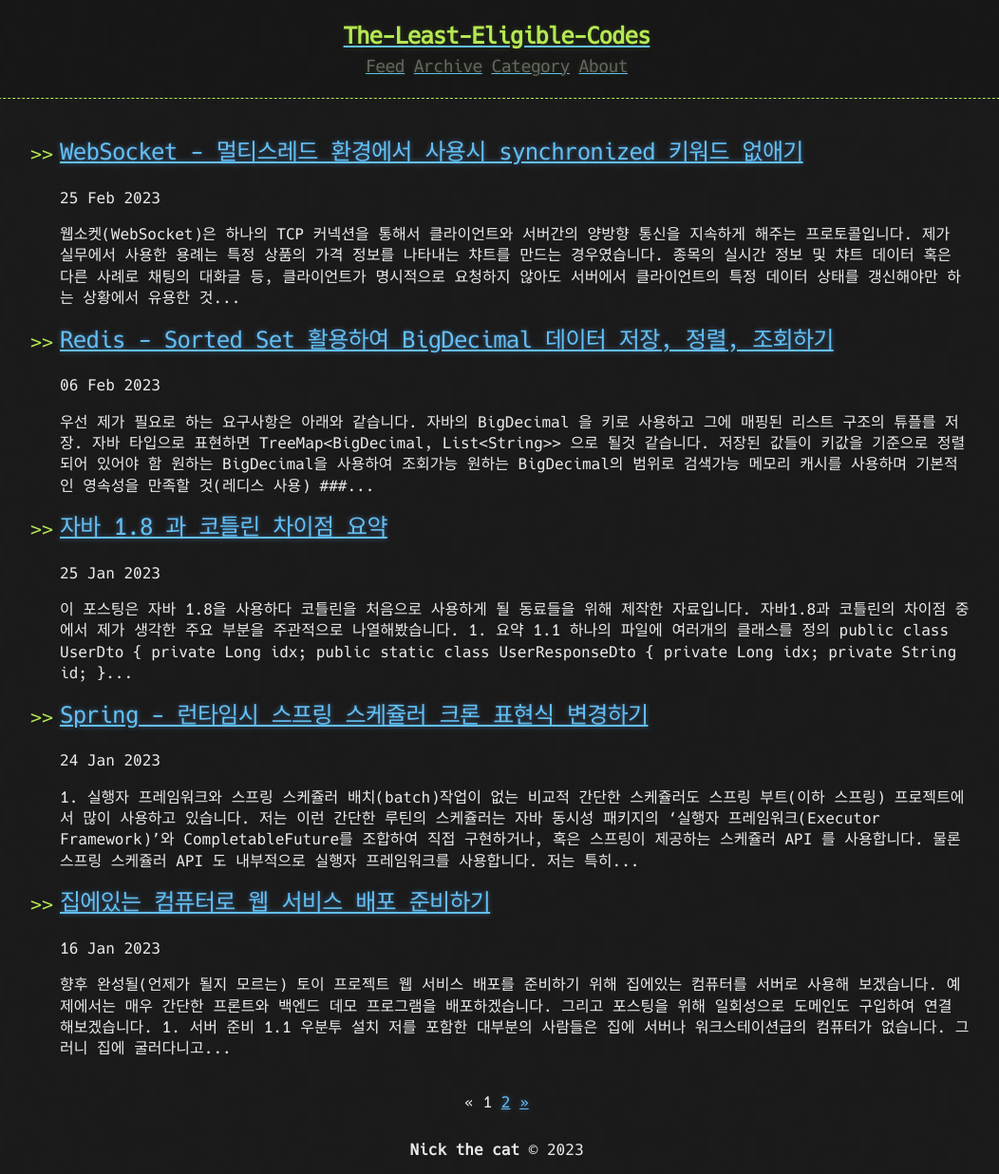
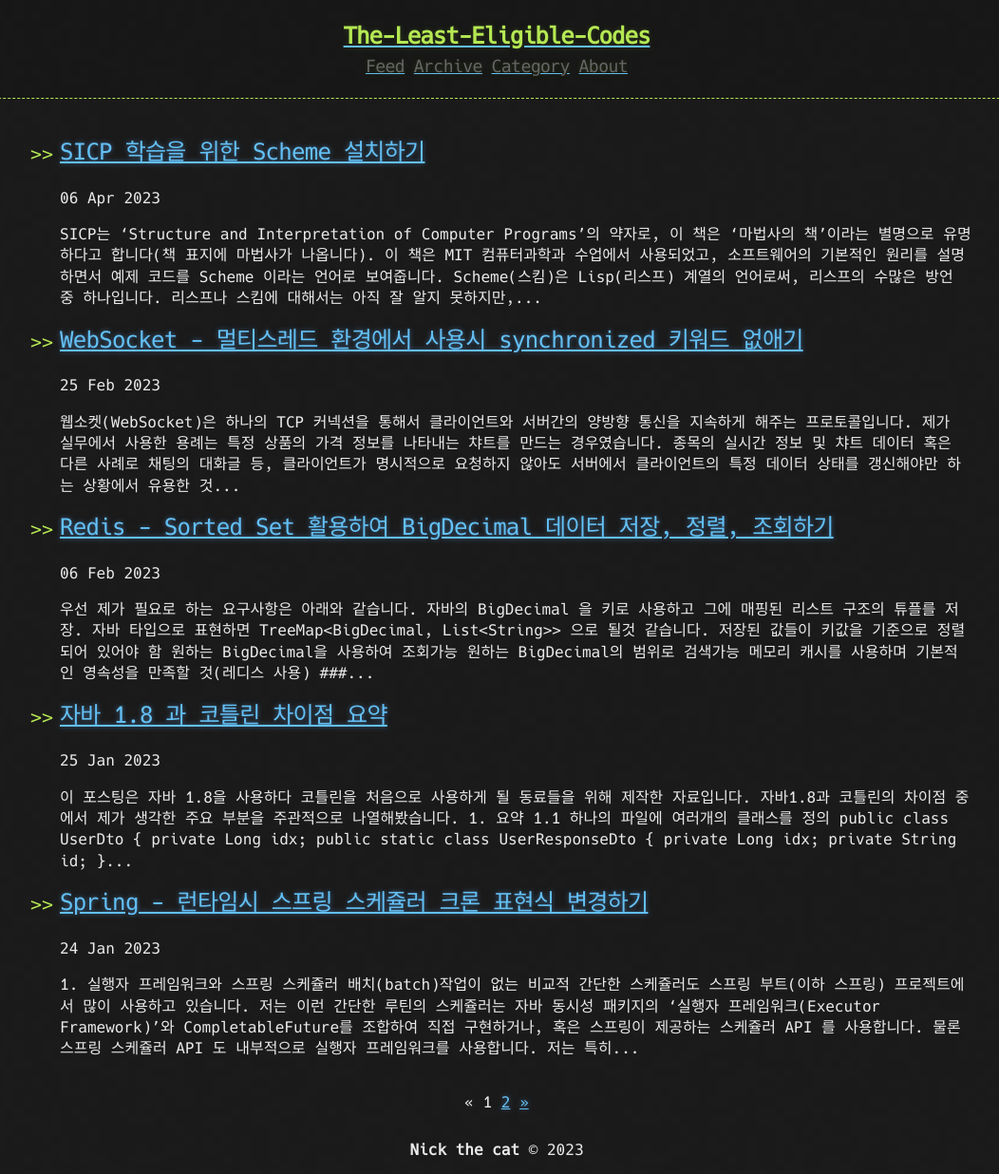
Before and after one commit to S1000f/S1000f.github.io, a Jekyll site: the page built from docs/index.html, in a window 1280 px wide. Shown: the whole page at 95% size, without its empty margins (117-1169 px from the left). Built offline with Jekyll 4.4.1, drawn with Linux system fonts in a browser that asks for light colours; the list of posts is cut into pages by our own code; some of the changed lines change nothing that is shown.

Commit message:
done: scheme

```diff
--- a/docs/_posts/2023-04-06-scheme-for-sicp.md
+++ b/docs/_posts/2023-04-06-scheme-for-sicp.md
@@ -1,10 +1,10 @@
 ---
 title: SICP 학습을 위한 Scheme 설치하기
-published: false
+published: true
 tags: scheme, sicp
 ---
 
-![](../images/half-life.jpg)
+![](https://raw.githubusercontent.com/S1000f/S1000f.github.io/master/docs/images/half-life.jpg)
 
 SICP는 'Structure and Interpretation of Computer Programs'의 약자로, 이 책은 '마법사의 책'이라는 별명으로 유명하다고 합니다(책 표지에 마법사가 나옵니다).
 이 책은 MIT 컴퓨터과학과 수업에서 사용되었고, 소프트웨어의 기본적인 원리를 설명하면서 예제 코드를 Scheme 이라는 언어로 보여줍니다.
@@ -23,12 +23,12 @@
 
 스킴을 다운로드 받기 위해 [https://www.scheme.org/](https://www.scheme.org/) 사이트에 접속합니다.
 
-![](../images/scheme-01.png)
+![](https://raw.githubusercontent.com/S1000f/S1000f.github.io/master/docs/images/scheme-01.png)
 
 아래로 조금 스크롤하면 위와 같이 여러 구현체들의 다운로드 페이지 링크가 있습니다.
 저는 이 중에서 MIT/GNU Scheme 구현체를 선택했습니다.
 
-![](../images/scheme-02.png)
+![](https://raw.githubusercontent.com/S1000f/S1000f.github.io/master/docs/images/scheme-02.png)
 
 위 링크로 이동한 사이트에서 아래로 스크롤 하면 위와 같이 다운로드 가능한 바이너리 목록이 나타납니다.
 해당 페이지 상단에서 설명하듯이, MIT/GNU 구현체는 현재 윈도우와 애플 실리콘을 지원하지 않습니다
@@ -71,10 +71,69 @@
 >
 > `make install`
 
-![](../images/scheme-03.png)
+![](https://raw.githubusercontent.com/S1000f/S1000f.github.io/master/docs/images/scheme-03.png)
 
 설치가 정상적으로 완료되었다면 위와 같이 입력하여 버전 정보를 확인할 수 있습니다.
 
 ---
 
 ## 1.3 REPL 실행
+
+![](https://raw.githubusercontent.com/S1000f/S1000f.github.io/master/docs/images/scheme-04.png)
+
+터미널에서 `scheme` 명령을 입력하면 REPL이 실행됩니다. 여기에서 책의 코드를 실행하고 결과를 확인 할 수 있습니다.
+
+![](https://raw.githubusercontent.com/S1000f/S1000f.github.io/master/docs/images/scheme-05.png)
+
+사용중 오타나 실수로 인해서 오류가 발생할 수 있습니다.
+다시 복구하려면 `(restart 1)`를 실행하거나(괄호를 포함해서 입력해야 합니다) 'Ctrl + g'를 눌러서 초기화 할 수 있습니다.
+
+REPL를 종료하려면 `(exit)`를 입력하거나 'Ctrl + c'를 누르고 바로 'q'를 눌러주면 장비를 정지할 수 있습니다.
+
+MIT/GNU Scheme 에 대해서 더 자세한 내용은
+[링크](https://www.gnu.org/software/mit-scheme/documentation/stable/mit-scheme-user.html#SEC_Contents)
+에서 확인 하실 수 있습니다.
+
+---
+
+# 2. Racket 설치
+
+Racket(라켓)은 스킴에서 갈라져 나온 또하나의 리스프 방언입니다. 스킴보다 더 다양한 기능을 지원한다고 하는데 자세한건 잘 모르겠습니다.
+라켓의 특장점 중 하나는 자체적인 IDE 가 있다는 점입니다. 책을 공부해가며 이전에 작성한 프로시저들을 재사용해야 하는데,
+REPL 만으로는 그러한 환경변수들을 관리하기가 쉽지 않을거란 판단으로 에디터를 찾아보게 되었습니다.
+
+vscode 나 vim 같은 에디터에 LSP를 사용해도 되겠지만 저는 간단하게 라켓 커뮤니티에서 만든 'DrRacket' 이라는 IDE를 직접 사용하기로 했습니다.
+
+## 2.1 다운로드
+
+라켓의 [공식사이트](https://racket-lang.org/)에 접속합니다.
+
+![](https://raw.githubusercontent.com/S1000f/S1000f.github.io/master/docs/images/scheme-06.png)
+
+아래로 스크롤 하여 'Racket, the Ecosystem' 섹션에서 'Software' 탭을 선택합니다.
+그리고 'Download Racket' 버튼을 클릭합니다.
+
+다운로드 페이지에서 본인 플랫폼에 맞는 설치파일을 다운로드 합니다. 라켓은 인텔 맥 뿐만 아니라, 윈도우와 애플 실리콘도 지원하네요.
+파일은 바이너리가 아니라 패키지 형식으로 되어있어서 쉽게 설치 할 수 있습니다.
+
+---
+
+## 2.2 DrRacket 실행
+
+![](https://raw.githubusercontent.com/S1000f/S1000f.github.io/master/docs/images/scheme-07.png)
+
+스킴을 실행할때는 파일의 첫 번째 줄에 위의 사진처럼 `#lang scheme`을 입력하고 시작합니다.
+다른 언어를 실행하고 싶다면 `#lang` 다음에 해당 언어를 입력하거나 에디터 좌측 최하단의 'Choose language..' 버튼을 클릭하여 변경할 수 있습니다.
+
+---
+
+# 3. 마무리
+
+SICP는 매우 유명한 책이지만, 이젠 더이상 MIT 대학에서 가르치진 않는다고 합니다. 과거에 비해 현재 소프트웨어 개발방법론은 이 책에서 설명하는 방식을
+필수적으로 알아야만 하는게 아니라고 합니다. 하지만 다른 대학에서는 여전히 이 책으로 과목을 개설한 곳도 많이 있으며, 특히 저는 이 책을 통해
+함수형 프로그래밍에 대해서 기초적인 개념을 익힐 수 있을것 같습니다.
+
+최근 자바스크립트로 새롭게 쓰인 에디션이 출간되었지만, 애석하게도 저는 이 책을 먼저 구입한 상태이므로 그냥 이 책을 보고 공부하려고 합니다.
+책이 900페이지 가까이 되기 때문에 아마도 긴 호흡으로 읽어야 겠습니다 :)
+
+본문 중에서 잘못되었거나 부족한 내용이 있다면 알려주시면 감사하겠습니다!
```
Also changed, not shown: docs/images/scheme-04.png (added), docs/images/scheme-05.png (added), docs/images/scheme-06.png (added), docs/images/scheme-07.png (added).
